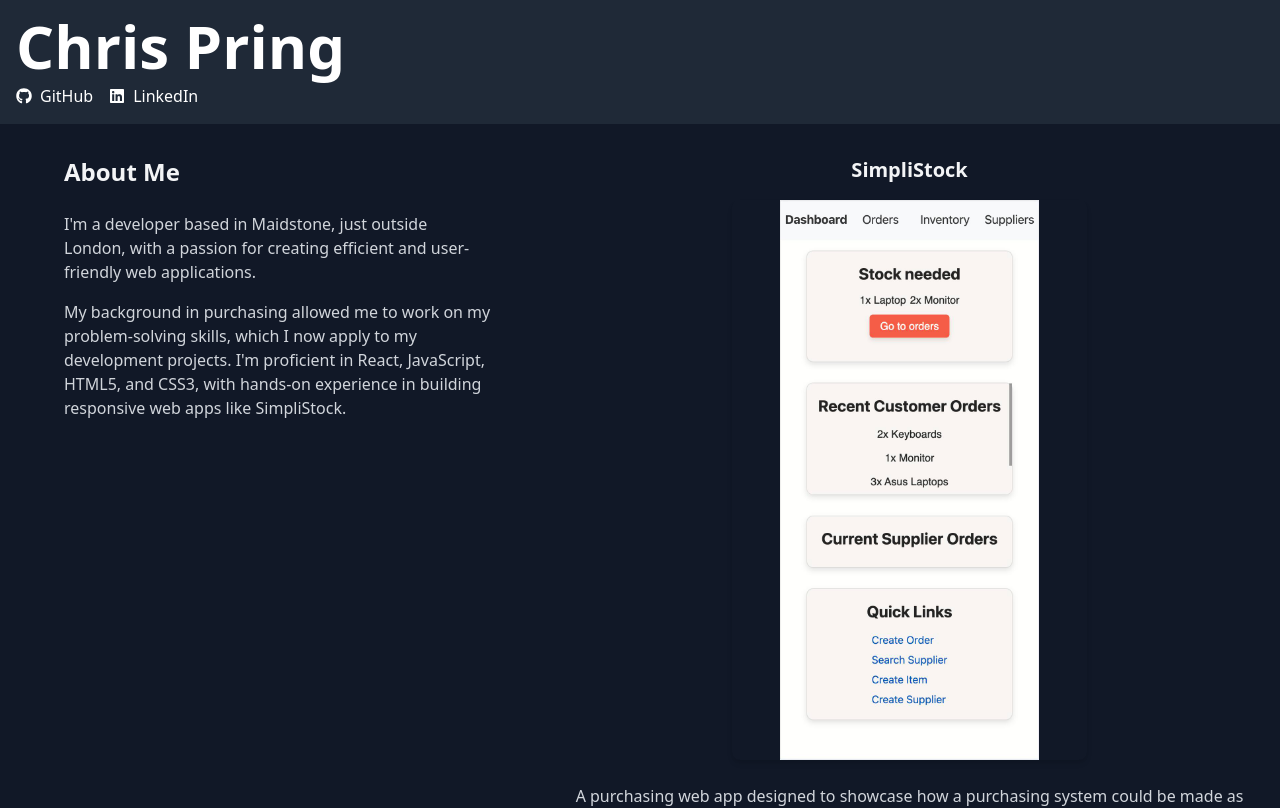
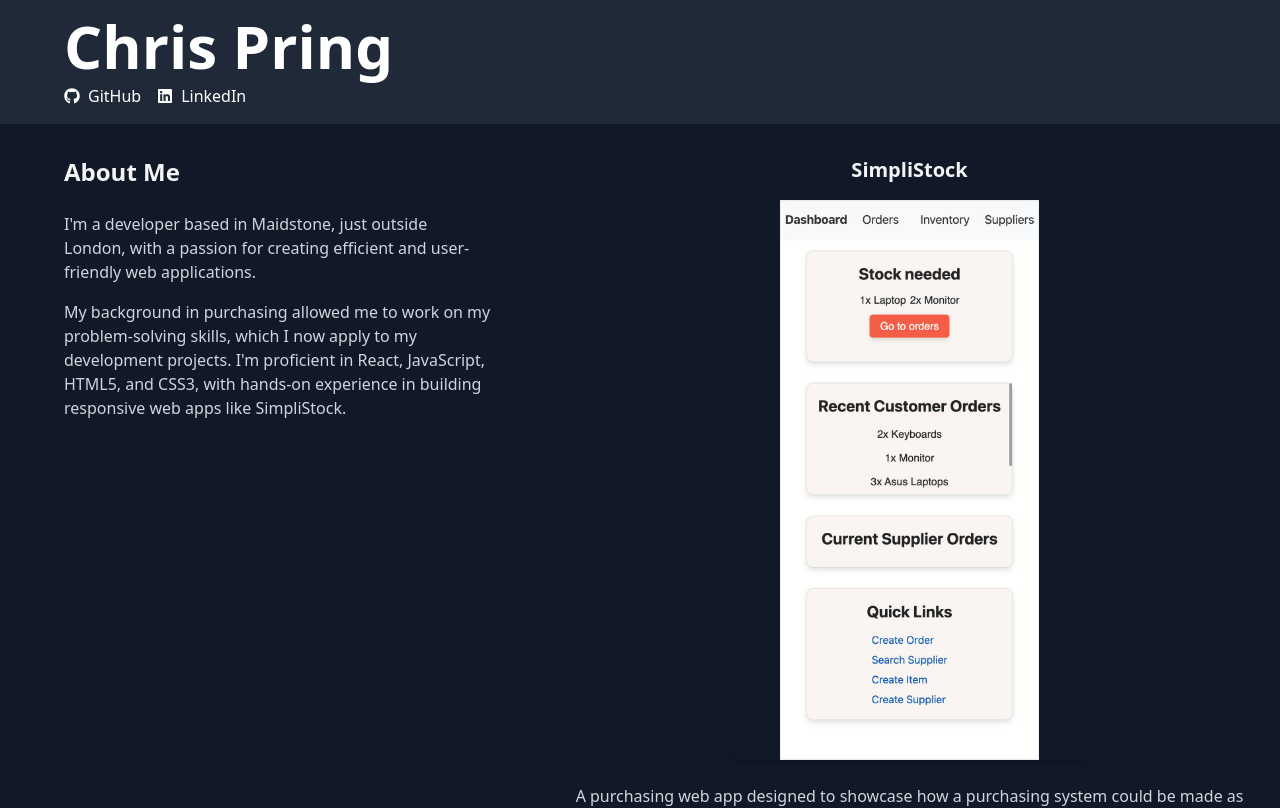
Before and after one commit to ChrisJLP/ChrisJLP.github.io, a React (Vite) app: page / in a window 1280 px wide. Shown: the top 808 px of the page. Built offline with nearby package versions, Linux system fonts and the light colour scheme.

Commit message:
Align header name with 'About Me' section for consistent layout

```diff
--- a/src/components/layout/Header.tsx
+++ b/src/components/layout/Header.tsx
@@ -3,7 +3,7 @@ import { FaGithub, FaLinkedin } from 'react-icons/fa';
 
 const Header: React.FC = () => (
   <header className="bg-gray-800 text-white p-4">
-    <div className="container mx-auto max-w-4xl lg:max-w-6xl xl:max-w-7xl">
+    <div className="container mx-auto max-w-4xl lg:max-w-6xl xl:max-w-7xl lg:pl-8 xl:pl-12">
       <h1 className="text-2xl sm:text-3xl md:text-4xl lg:text-5xl xl:text-6xl 2xl:text-7xl font-bold mb-2 transition-all duration-300">Chris Pring</h1>
       <div className="flex space-x-4">
         <a
```
